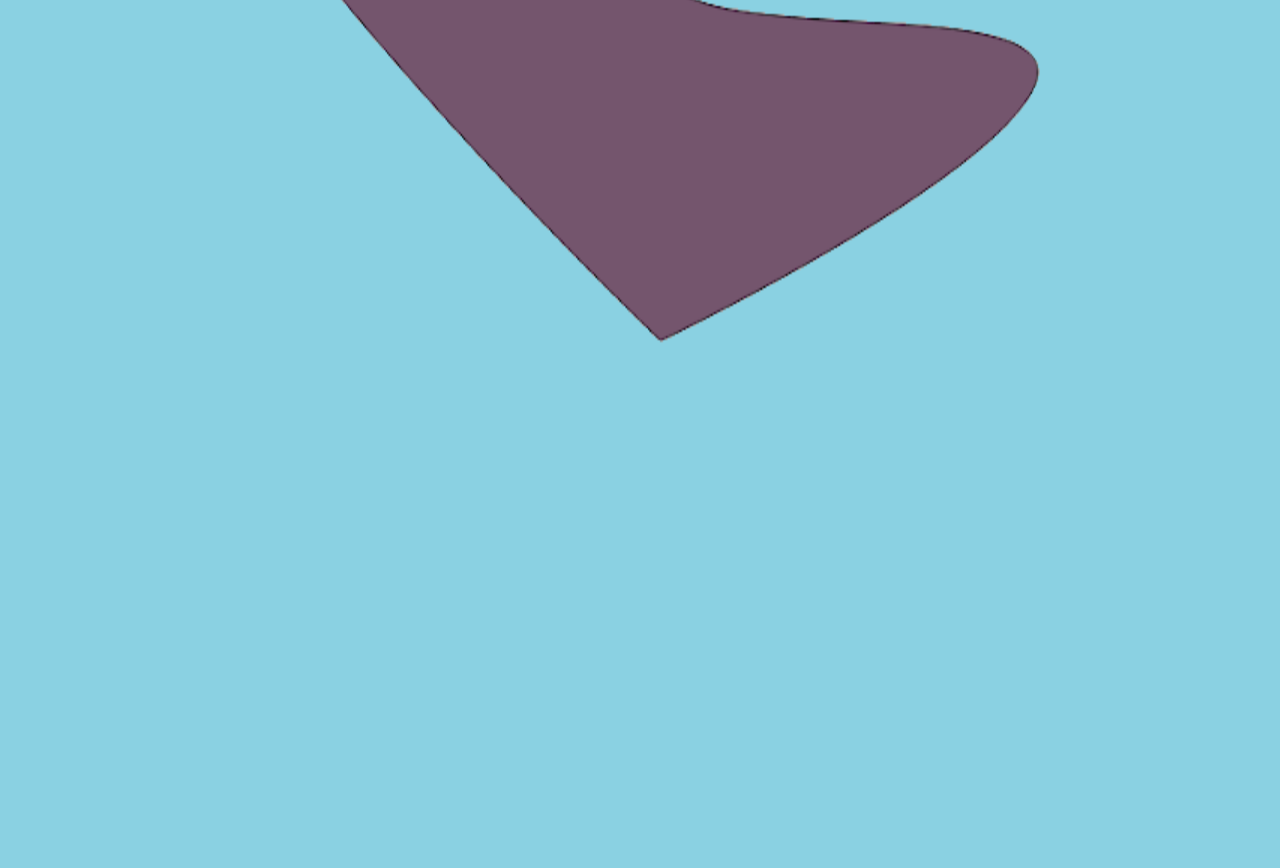
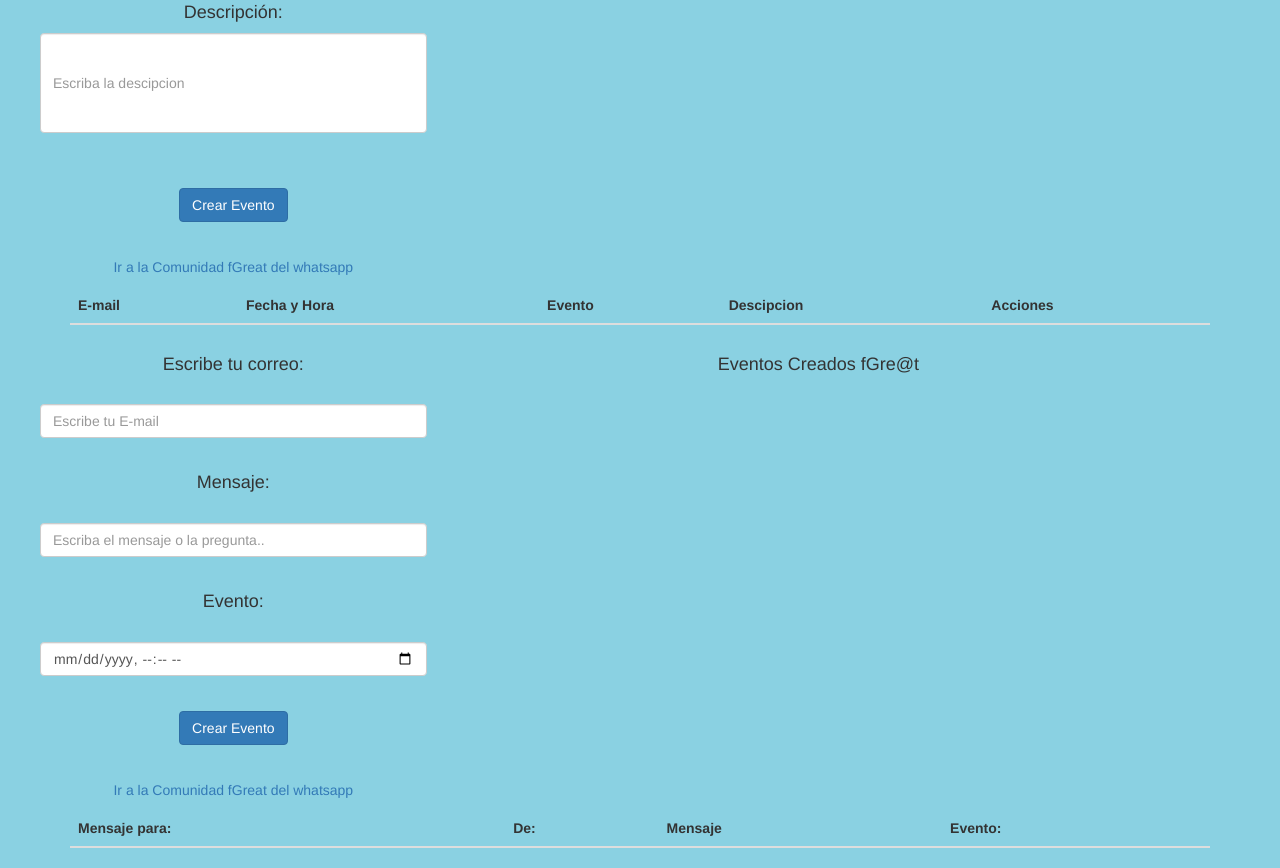
Before and after one commit to worldonlinegame/pfGreat, a website: page index.html in a window 1280 px wide. Shown: the part 833-1701 px from the top of the page. Before the commit the page ends 1309 px from the top, so only its background shows below. Drawn offline with nearby package versions, Linux system fonts and the light colour scheme; sample sign-in values are in the browser's storage.

Commit message:
mod index

```diff
--- a/index.html
+++ b/index.html
@@ -19,19 +19,20 @@
     <h5>Sesion Iniciada</h5><span id="´${email}´"></span><br>
     <button id="logout" class="btn btn-primary btn-btn-block" action="js/index.js" style="margin: 10px" >Cerrar Sesion</button><br>
     <div class="form-group" id="whatsapp" >
-        <p>checked "checkbox"  y luego presione el boton  <span id="span2">  "Cerrar whatsapp"  </span> para cerrar la ventana  -> <input type="radio" name="select" id="select"></p>
+
         <img src="img/Untitled.png" alt="" width="200" height="200">
         <p>Hola de nuevo, haz creado tu primer evento asi que ahora puedes contarnos más sobre tu
             receta por el whatsapp de la comunidad, estar al dia y no perderte ningun evento o simplemente pasar a saludar y conocer gente nueva.<span id="texto2"> Solo tienes que escanear el codigo QR</span></p>
+            <p>checked "checkbox"  y luego presione el boton  <span id="span2">  "Cerrar whatsapp"  </span> para cerrar la ventana  -> <input type="radio" name="select" id="select"></p>
             <button class="btn btn-success" type="button" onclick="showDiv()">Cerrar whatsapp</button>
     </div>
-    <div class="container-group"style="left: 0px; position: absolute">
-        <img src="img/logoo.png" alt="" width="1200" height="1200">
+    <div class="container-group"style="content: center 0px;">
+        <img src="img/logoo.png" alt="" width="400" height="400">
         <link href="https://whatsapp.com/channel/0029VaIuvppDJ6H73Isdoc0P" >
 
      </div>
 
-    <div class="container text-left col-md-4" style="right: 0px; position: relative">
+    <div class="container text-center col-md-4" style="right: 0px; position: relative">
         <div class="row">
             <ul class="thumbnails">
 
@@ -51,16 +52,16 @@
                         </div>
                         <div class="form-group">
                             <h4> Descripción:</h4>
-                            <textarea class="form-control" style="width: 200px; height: 100px"  type="text" id="evento" placeholder="Escriba la descipcion " required></textarea><br><br>
+                            <input class="form-control" style="width: 100%; height: 100px"  type="text" id="evento" placeholder="Escriba la descipcion " required><br><br>
                         </div>
                         <div class="form-group" hidden>
-                           <input type="radio" name="select" id="select">
+                           <input type="radio" name="select" id="select" required>
                         </div>
 
                     <button class="btn btn-primary" type="submit" id="btnSaveFriend"> Crear Evento</button>
-                    <a href="#" type="submit"  onclick="showDiv()"  >Cerrar whatsapp</a>
+
                 </form><br>
-
+                <a href="#" type="submit"  onclick="showDiv()"  >Ir a la Comunidad fGreat del whatsapp</a>
             </ul>
 
         </div>
@@ -84,6 +85,55 @@
         </tbody>
     </table>
 </div>
+<!--  Formulario de respuestas de eventos -->
+
+<div class="container text-center col-md-4" style="right: 0px; position: relative">
+    <div class="row">
+        <ul class="thumbnails">
+
+            <form class="form-group">
+
+                <div class="form-group">
+                    <h4> Escribe tu correo:</h4>
+                    <label for="txtPetName"></label>
+                <input class="form-control" type="email" id="txtPetName"  placeholder="Escribe tu E-mail" required><br>
+                </div>
+                <div class="form-group">
+                    <h4> Mensaje:</h4>
+                    <label for="txtAnimal"></label>
+                <input class="form-control" type="text" id="txtAnimal"  placeholder="Escriba el mensaje o la pregunta.." required><br>
+                </div>
+                <div class="form-group">
+                    <h4> Evento:</h4>
+                    <label for="txtGender"></label>
+                <input class="form-control" type="datetime-local" id="txtGender"  placeholder="Escriba el evento" required><br>
+                </div>
+
+                <button class="btn btn-primary" type="submit" id="btnAssignPet"> Crear Evento</button> <br>
+
+            </form><br>
+            <a href="#" type="submit"  onclick="showDiv()"  >Ir a la Comunidad fGreat del whatsapp</a>
+        </ul>
+
+    </div>
+</div>
+
+<div class="container">
+    <h4 class="text-center" style=" position: relative">Eventos Creados fGre@t</h4>
+    <table id="petsTable" class="table table-striped" style=" position: relative">
+        <thead>
+            <tr>
+                <th>Mensaje para:</th>
+                <th>De:</th>
+                <th>Mensaje</th>
+                <th>Evento:</th>
+            </tr>
+        </thead>
+        <tbody>
+
+        </tbody>
+    </table>
+</div>
 
 
 
```
